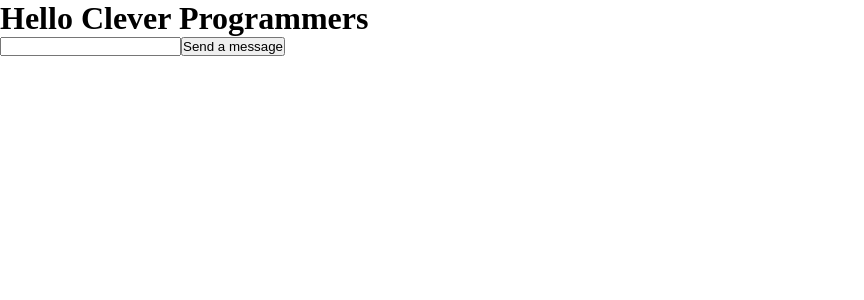
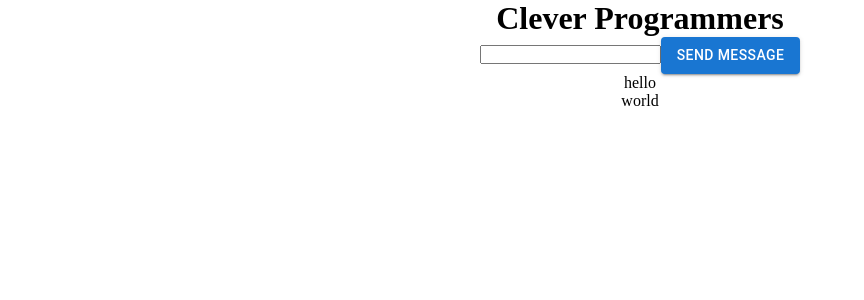
Before and after one commit to IgboPharaoh/facebook-messenger-clone, a React (Create React App) app: page / in a window 1280 px wide. Shown: the top 300 px of the page, without its empty margins (0-864 px from the left). Built offline with nearby package versions, Linux system fonts and the light colour scheme.

Commit message:
initialized state for sending messages easily

```diff
--- a/package.json
+++ b/package.json
@@ -3,12 +3,17 @@
   "version": "0.1.0",
   "private": true,
   "dependencies": {
+    "@emotion/react": "^11.8.2",
+    "@emotion/styled": "^11.8.1",
+    "@mui/material": "^5.5.0",
+    "@mui/styled-engine-sc": "^5.4.2",
     "@testing-library/jest-dom": "^5.14.1",
     "@testing-library/react": "^12.0.0",
     "@testing-library/user-event": "^13.2.1",
     "react": "^17.0.2",
     "react-dom": "^17.0.2",
     "react-scripts": "5.0.0",
+    "styled-components": "^5.3.3",
     "web-vitals": "^2.1.0"
   },
   "scripts": {
--- a/src/App.css
+++ b/src/App.css
@@ -1,5 +1,6 @@
 .App {
   text-align: center;
+  margin: 0 auto;
 }
 
 .App-logo {
--- a/src/App.js
+++ b/src/App.js
@@ -1,11 +1,32 @@
-import React from "react";
+import { Button } from "@mui/material";
+import React, {useState} from "react";
+import  './App.css'
 
 function App() {
+  const [input, setInput] = useState('')
+  const [messages, setMessages] = useState(['hello', 'world'])
+
+  console.log(input);
+  console.log(messages);
+
+  const sendMesssage = (e) => {
+    e.preventDefault()
+    setMessages([...messages, input])
+    setInput('')
+  }
+
   return (
     <div className="App">
-      <h1>Hello Clever Programmers</h1>
-      <input />
-      <button>Send a message</button>
+      <h1>Clever Programmers</h1>
+      <form >
+        <input value={input} onChange={(e) =>setInput(e.target.value)}/>
+        <Button variant='contained' color='primary' type="submit" onClick={sendMesssage}>Send Message</Button>
+      </form>
+      {
+        messages.map((message) =>(
+          <p>{message}</p>
+        ))
+      }
     </div>
   );
 }
```
Also changed, not shown: 1 other file (tests, documents, lock files or other folders).
